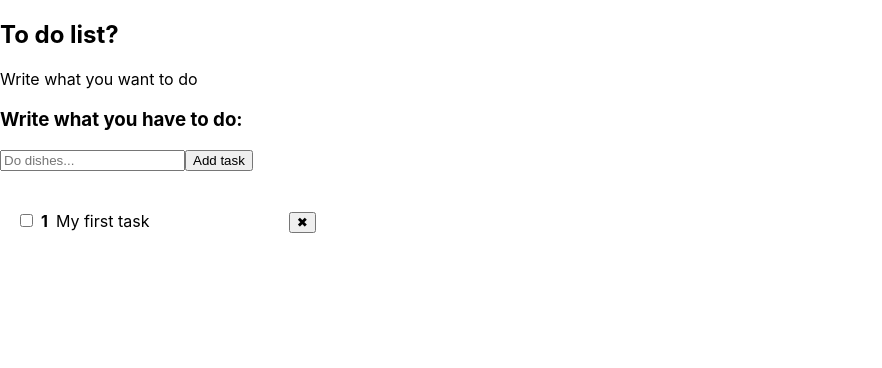
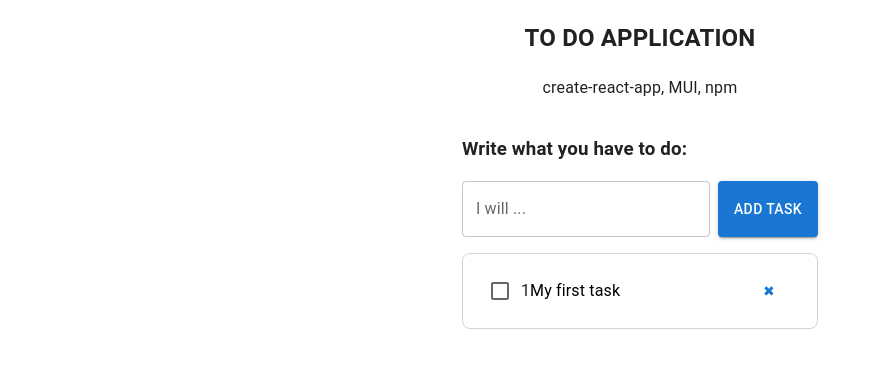
Before and after one commit to bakhtyiar/To-do-list, a React (Create React App) app: page / in a window 1280 px wide. Shown: the top 368 px of the page, without its empty margins (0-882 px from the left). Built offline with nearby package versions, Linux system fonts and the light colour scheme.

Commit message:
Added MUI to project, Added cashing in localstorage checkboxes, styled components, etc...

```diff
--- a/package.json
+++ b/package.json
@@ -3,6 +3,9 @@
 	"version": "0.1.0",
 	"private": true,
 	"dependencies": {
+		"@emotion/react": "^11.9.3",
+		"@emotion/styled": "^11.9.3",
+		"@mui/material": "^5.8.5",
 		"@testing-library/jest-dom": "^5.16.4",
 		"@testing-library/react": "^13.3.0",
 		"@testing-library/user-event": "^13.5.0",
--- a/public/index.html
+++ b/public/index.html
@@ -24,7 +24,7 @@
       work correctly both with client-side routing and a non-root public URL.
       Learn how to configure a non-root public URL by running `npm run build`.
     -->
-    <title>React App</title>
+    <title>ToDo App</title>
   </head>
   <body>
     <noscript>You need to enable JavaScript to run this app.</noscript>
--- a/src/App.js
+++ b/src/App.js
@@ -1,14 +1,24 @@
-// import logo from "./logo.svg";
-// import React from "react";
 import "./App.css";
 import Header from "./Header/Header.jsx";
 import ToDoBody from "./ToDoBody/ToDoBody.jsx";
+import CssBaseline from '@mui/material/CssBaseline';
+import Container from '@mui/material/Container';
+import Box from '@mui/material/Box';
 
 function App() {
 	return (
 		<article className="App">
-			<Header />
-			<ToDoBody />
+			<CssBaseline />
+			<Container fixed>
+				<Box component="div" sx={{
+					"display": "flex",
+					"flexDirection": "column",
+					"alignItems": "center"
+				}}>
+					<Header />
+					<ToDoBody />
+				</Box>
+			</Container>
 		</article>
 	);
 }
--- a/src/Header/Header.jsx
+++ b/src/Header/Header.jsx
@@ -2,9 +2,13 @@
 
 export default function header() {
 	return (
-		<header className="App-header">
-			<h1>To do list?</h1>
-			<p>Write what you want to do</p>
+		<header className="App-header" style={styles}>
+			<h1>TO DO APPLICATION</h1>
+			<p>create-react-app, MUI, npm</p>
 		</header>
 	);
 }
+
+const styles = {
+	"textAlign": "center"
+}
--- a/src/ToDoBody/ToDoBody.jsx
+++ b/src/ToDoBody/ToDoBody.jsx
@@ -37,10 +37,10 @@ export default function ToDoBody() {
 		setList(newList);
 	};
 
-	const checkTask = (id) => {
+	const checkTask = (id, nextState) => {
 		const index = list.findIndex( (item) => item.id === id);
 		const newList = list.slice();
-		newList[index].checked = (newList[index].checked) === true ? false : true;
+		newList[index].checked = nextState;
 		setList(newList);
 	};
 
--- a/src/ToDoBody/ToDoControls/ToDoControls.jsx
+++ b/src/ToDoBody/ToDoControls/ToDoControls.jsx
@@ -1,5 +1,8 @@
 import { useState, useEffect } from "react";
 import PropTypes from "prop-types";
+import Button from '@mui/material/Button';
+import TextField from '@mui/material/TextField';
+import Box from '@mui/material/Box';
 
 export default function ToDoControls(props) {
 	const [inputText, setInputText] = useState(() => {
@@ -19,19 +22,28 @@ export default function ToDoControls(props) {
 		setInputText("");
 	};
 	return (
+
 		<form>
-			<label>
+			<label htmlFor="to-do-control-filled-search">
 				<h3>Write what you have to do:</h3>
-				<input
-					type="text"
-					placeholder="Do dishes..."
+			</label>
+			<Box sx={{
+			"display": "flex",
+			"alignItems": "stretch"
+			}}>
+				<TextField
+					id="to-do-control-filled-search"
+					label="I will ..."
+					type="search"
+					variant="outlined"
 					value={inputText}
 					onChange={handleChange}
+					style={{"marginRight": "8px"}}
 				/>
-			</label>
-			<button type="submit" onClick={addTask}>
-				Add task
-			</button>
+				<Button variant="contained" type="submit" onClick={addTask}>
+					Add task
+				</Button>
+			</Box>
 		</form>
 	);
 }
--- a/src/ToDoBody/ToDoList/ToDoList.jsx
+++ b/src/ToDoBody/ToDoList/ToDoList.jsx
@@ -14,6 +14,7 @@ export default function ToDoList(props) {
 					key={item.id}
 					id={item.id}
 					body={item.body}
+					checked={item.checked}
 				/>)
 			})}
 		</ul>
--- a/src/ToDoBody/ToDoList/ToDoListItem/ToDoListItem.css
+++ b/src/ToDoBody/ToDoList/ToDoListItem/ToDoListItem.css
@@ -1,4 +1,4 @@
-h6 {
+/* h6 {
 	margin-top: 8px;
 	margin-bottom: 0px;
 	font-size: medium;
@@ -12,19 +12,20 @@ p {
 	width: fit-content;
 	display: flex;
 	flex-direction: row;
-	align-items: baseline;
+	align-items: center;
 	padding: 16px;
 	margin-top: 16px;
 }
 .to-do-list-item input {
-	margin-right: 8px;
+	margin: 8px 8px 0 0;
 }
 .to-do-list-item h6 {
-	margin-right: 8px;
+	margin: 8px 8px 0 0;
 }
 .to-do-list-item p {
+	margin: 8px 8px 0 0;
 	width: 100%;
-}
+} */
 .to-do-list-item__content {
 	color: black;
 }
--- a/src/ToDoBody/ToDoList/ToDoListItem/ToDoListItem.jsx
+++ b/src/ToDoBody/ToDoList/ToDoListItem/ToDoListItem.jsx
@@ -1,9 +1,12 @@
 import { useState } from "react";
 import PropTypes from "prop-types";
-import "./ToDoListItem.css";
+// import "./ToDoListItem.css";
+import Checkbox from '@mui/material/Checkbox';
+import Button from '@mui/material/Button'
+
 
 export default function ToDoListItem(props) {
-	const [checked, setChecked] = useState(false);
+	const [checked, setChecked] = useState(props.checked);
 
 	const removeTask = (id) => {
 		props.removeTask(id);
@@ -12,30 +15,100 @@ export default function ToDoListItem(props) {
 	const checkTask = (id) => {
 		const nextState = checked === true ? false : true;
 		setChecked(nextState);
-		props.checkTask(id);
+		props.checkTask(id, nextState);
 	};
 
-	let liContentClassNames = [];
-	if (checked === true) {
-		liContentClassNames = ["to-do-list-item__content--checked"];
-	} else {
-		liContentClassNames = [];
-	}
+	let checkedProp = {};
+	if (props.checked === true)
+		checkedProp = {
+			"checked": "checked",
+		};
+	else
+		checkedProp = {};
+
+	let contentStyles = {
+		...styles["p"],
+		...styles["content"]
+	};
+	if (props.checked === true)
+		contentStyles = {
+			...styles["p"],
+			...styles["content"],
+			...styles["content--checked"],
+		};
+	else
+		contentStyles = {
+			...styles["p"],
+			...styles["content"],
+		};
+
+
 
 	return (
-		<li key={props.id} className="to-do-list-item">
-			<input type="checkbox" onClick={() => checkTask(props.id)} />
-			<h6>{props.id}</h6>
-			<p className={liContentClassNames}>{props.body}</p>
-			<button type="button" onClick={() => removeTask(props.id)}>
+		<li key={props.id} style={styles["li"]}>
+			<Checkbox
+				{...checkedProp}
+				onClick={() => checkTask(props.id)}
+				ariaLabel="Check task"
+				style={styles[".input"]}
+			/>
+			<h6 style={styles["h6"]}>
+				{props.id}
+			</h6>
+			<p style={contentStyles}>
+				{props.body}
+			</p>
+			<Button
+				ariaLabel="Delete task"
+				type="button"
+				onClick={() => removeTask(props.id)}
+				style={styles[""]}
+			>
 				&#10006;
-			</button>
+			</Button>
 		</li>
 	);
 }
+
 ToDoListItem.propTypes = {
 	id: PropTypes.number,
 	body: PropTypes.string,
+	checked: PropTypes.bool,
 	removeTask: PropTypes.func,
 	checkTask: PropTypes.func,
 };
+
+const styles = {
+	"li": {
+		"minWidth": "300px",
+		"maxWidth": "720px",
+		"width": "100%",
+		"display": "flex",
+		"flexDirection": "row",
+		"alignItems": "center",
+		"padding": "16px",
+		"marginTop": "16px",
+		"border": "1px solid lightgray",
+		"borderRadius": "8px",
+		"marginRight": "0",
+	},
+	"checkbox": {
+		"margin": "0",
+	},
+	"h6": {
+		"margin": "0",
+		"fontSize": "medium",
+		"fontWeight": "400"
+	},
+	"p": {
+		"margin": "0",
+		"width": "100%",
+	},
+	"content": {
+		"color": "black",
+	},
+	"content--checked": {
+		"color": "lightGray",
+		"text-decoration": "line-through",
+	},
+}
```
Also changed, not shown: 1 other file (tests, documents, lock files or other folders).
